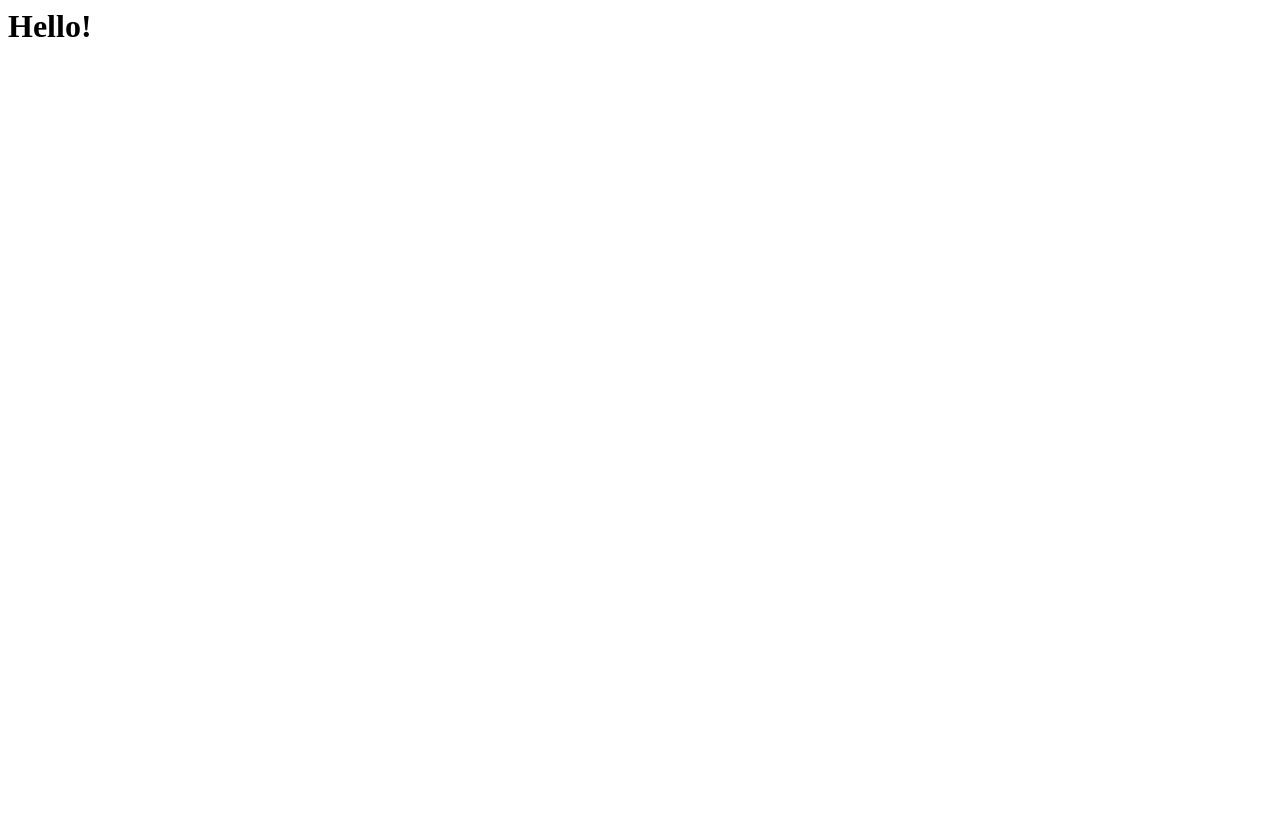
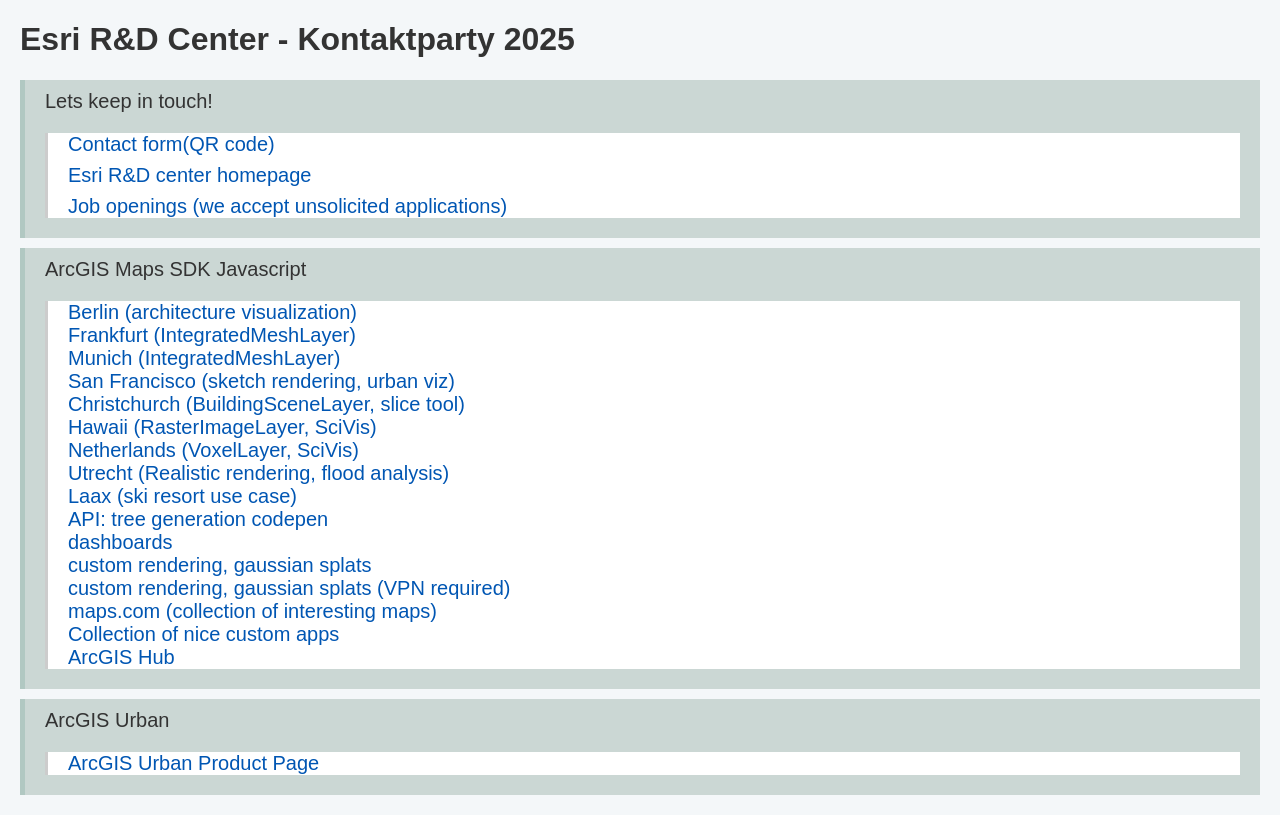
Before and after one commit to voidNK/vcard, a plain HTML site: page index.html in a window 1280 px wide. Drawn offline with Linux system fonts and the light colour scheme.

Commit message:
adding links to index.html

```diff
--- a/index.html
+++ b/index.html
@@ -1 +1,89 @@
-<h1>Hello!</h1>
+<!DOCTYPE html>
+<html lang="en">
+<head>
+    <meta charset="UTF-8">
+    <meta name="viewport" content="width=device-width, initial-scale=1.0">
+    <title>Link Directory</title>
+    <link data-react-helmet="true" rel="icon" href="./favicon.svg" sizes="any" type="image/svg+xml">
+    <link data-react-helmet="true" rel="icon" href="./favicon.ico" sizes="48x48">
+    <style>
+        body {
+            font-family: Arial, sans-serif; /* Sets a readable typeface */
+            margin: 20px;
+            background-color: #F4F7F9;
+            color: #333;
+        }
+        h1 {
+            color: #333;
+        }
+        ul {
+            list-style-type: none; /* Removes default list styling */
+            padding: 0;
+        }
+        li {
+            margin: 8px 0;
+        }
+        a {
+            text-decoration: none; /* Removes underline from links */
+            color: #0056b3;
+        }
+        a:hover {
+            text-decoration: underline; /* Adds underline on hover for better user experience */
+        }
+        .category {
+            background-color: #CBD7D4;
+            border-left: 5px solid #B1C8C2;
+            margin: 10px 0;
+            padding: 10px 20px;
+            font-size: 20px;
+        }
+        .links {
+            padding-left: 20px;
+            background-color: #fff;
+            border-left: 3px solid #ccc;
+            margin-bottom: 10px;
+        }
+    </style>
+</head>
+<body>
+    <h1>Esri R&D Center - Kontaktparty 2025</h1>
+
+    <div class="category">
+        Lets keep in touch!
+        <ul class="links">
+            <li><a href="https://arcg.is/auau11" target="_blank">Contact form</a><a href="./survey.html" target="_blank">(QR code)</a></li>
+            <li><a href="https://www.esri.com/en-us/about/about-esri/zurich-rd" target="_blank">Esri R&D center homepage</a></li>
+            <li><a href="https://www.esri.com/en-us/about/careers/job-search?locations=Zurich%2C+CH" target="_blank">Job openings (we accept unsolicited applications)</a></li>
+        </ul>
+    </div>
+
+    <div class="category">
+        ArcGIS Maps SDK Javascript
+        <ul class="links">
+          <div><a href="https://zurich.maps.arcgis.com/home/webscene/viewer.html?webscene=fe9c4a5d5ec8437ba598d659bf514f64" target="_blank">Berlin (architecture visualization)</a></div>
+          <div><a href="https://zurich.maps.arcgis.com/home/webscene/viewer.html?webscene=f466d464304e46d290984fc5206cedf9" target="_blank">Frankfurt (IntegratedMeshLayer)</a></div>
+          <div><a href="https://zurich.maps.arcgis.com/home/webscene/viewer.html?webscene=bbe7f00a0e6b47a2b6344a2dc242fad9" target="_blank">Munich (IntegratedMeshLayer)</a></div>
+          <div><a href="https://developers.arcgis.com/javascript/latest/sample-code/layers-scenelayer-edges/live/" target="_blank">San Francisco (sketch rendering, urban viz)</a></div>
+          <div><a href="https://zurich.maps.arcgis.com/home/webscene/viewer.html?webscene=543648a92446497db8a92c06ce1ad0b1" target="_blank">Christchurch (BuildingSceneLayer, slice tool)</a></div>
+          <div><a href="https://zurich.maps.arcgis.com/home/webscene/viewer.html?webscene=113775c756924930ba580815ce8f0d49" target="_blank">Hawaii (RasterImageLayer, SciVis)</a></div>
+          <div><a href="https://zurich.maps.arcgis.com/home/webscene/viewer.html?webscene=668686ffb1f2419c8d05dd65f406f496" target="_blank">Netherlands (VoxelLayer, SciVis)</a></div>
+          <div><a href="https://zurich.maps.arcgis.com/home/webscene/viewer.html?webscene=4211bb14e7374366be9d964918ee2e5d" target="_blank">Utrecht (Realistic rendering, flood analysis)</a></div>
+          <div><a href="https://zurich.maps.arcgis.com/home/webscene/viewer.html?webscene=2e0b4ceaba2d4ebb9f8022cb7632b3c6" target="_blank">Laax (ski resort use case)</a></div>
+          <div><a href="https://codepen.io/dkoerner/pen/rNQzbMr?editors=1000" target="_blank">API: tree generation codepen</a></div>
+          <div><a href="https://www.arcgis.com/apps/dashboards/bda7594740fd40299423467b48e9ecf6" target="_blank">dashboards</a></div>
+          <div><a href="https://realtimegis.esri.com/demosite/mpgsviewer/arcgis-badouzi-3dgs.html" target="_blank">custom rendering, gaussian splats</a></div>
+          <div><a href="https://mpiloukvm.esri.com/website/hdle/arcgis-hdle.html" target="_blank">custom rendering, gaussian splats (VPN required)</a></div>
+          <div><a href="https://www.maps.com/" target="_blank">maps.com (collection of interesting maps)</a></div>
+          <div><a href="https://ralucanicola.github.io/JSAPI_demos/" target="_blank">Collection of nice custom apps</a></div>
+          <div><a href="https://hub.arcgis.com/pages/gallery" target="_blank">ArcGIS Hub</a></div>
+        </ul>
+    </div>
+
+    <div class="category">
+        ArcGIS Urban
+        <ul class="links">
+            <li><a href="https://urban.arcgis.com/" target="_blank">ArcGIS Urban Product Page</a></li>
+        </ul>
+    </div>
+</body>
+</html>
```
Also changed, not shown: survey.html (added, +27 -0 lines), favicon.ico (added), favicon.svg (added), survey-qr-code.svg (added).
